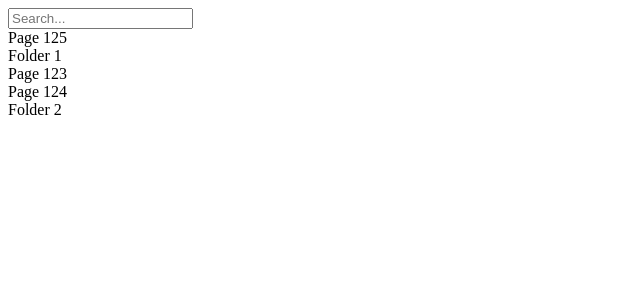
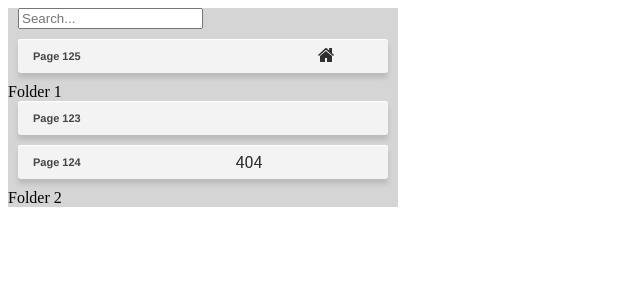
Before and after one commit to vdekov/poc-pages-redux, a React (Create React App) app: page / in a window 1280 px wide. Shown: the top 300 px of the page, without its empty margins (0-640 px from the left). Built offline with nearby package versions, Linux system fonts and the light colour scheme.

Commit message:
Include SVG sprite. Rework components.

```diff
--- a/public/css/style.css
+++ b/public/css/style.css
@@ -1,3 +1,177 @@
+#app {
+   width: 390px;
+   background-color: #d5d5d5;
+}
+
 #sk-mp-searchbox {
-   position: relative;
+   margin-bottom: 10px;
+   padding: 0 10px;
 }
+
+#sk-mp-searchbox .sb-wrapper {
+   width: 100%;
+}
+
+#sk-mp-searchbox .sb-wrapper .sb-field {
+   width: 100%;
+   height: 32px;
+   box-sizing: border-box;
+}
+
+#sk-mp-searchbox .sb-wrapper .sb-label {
+   padding: 8px 6px;
+   background: url('/Images/sprite.svg') no-repeat 98% -215px / 30px;
+}
+
+#sk-mp-searchbox .sb-wrapper .sb-clear {
+   margin: -11px 10px;
+}
+
+.sk-mp-pageslist {
+   padding: 0 10px;
+}
+
+.sk-mp-pageslist .sk-mp-pageslist-item {
+   width: 100%;
+   height: 34px;
+   margin-bottom: 10px;
+   line-height: 34px;
+   background-color: #f3f3f3;
+   border-radius: 3px;
+   box-shadow: 0 5px 5px 0 rgba(0,0,0,0.12), inset 0 1px 1px 0 rgba(255,255,255,1);
+   cursor: pointer;
+}
+
+.sk-mp-pageslist-item:after,
+.sk-mp-folders-item:after,
+.sk-mp-redirects-item:after {
+   clear: both;
+}
+
+.sk-mp-pageslist .sk-mp-pageslist-item:hover {
+   margin: -2px -2px 8px -2px;
+   border: 2px solid #4799ea;
+}
+
+.sk-mp-pageslist-item .sk-mp-pageslist-item-title {
+   display: inline-block;
+   float: left;
+   max-width: 170px;
+   height: 34px;
+   margin-left: 15px;
+   font-family: Lato2, Helvetica, Arial, sans-serif;
+   font-weight: bold;
+   font-size: 11px;
+   color: #444;
+   overflow: hidden;
+   text-overflow: ellipsis;
+}
+
+.sk-mp-pageslist-item .sk-mp-pageslist-item-btn {
+   width: 20px;
+   height: 20px;
+   margin-top: 7px;
+   margin-right: 4px;
+   float: right;
+   visibility: hidden;
+   background-image: url('/Images/sprite.svg');
+   background-size: 30px;
+}
+
+.sk-mp-pageslist-item .sk-mp-pageslist-item-btn.btn-404 {
+   width: 30px;
+}
+
+.sk-mp-pageslist-item:hover .sk-mp-pageslist-item-btn.btn-publish {
+   background-position: -5px -54px;
+   opacity: 0.3;
+}
+
+.sk-mp-pageslist-item:hover .sk-mp-pageslist-item-btn.btn-404 {
+   background-position: 0 -77px;
+}
+
+.sk-mp-pageslist-item:hover .sk-mp-pageslist-item-btn.btn-move {
+   background-position: -5px -122px;
+}
+
+.sk-mp-pageslist-item:hover .sk-mp-pageslist-item-btn.btn-duplicate {
+   background-position: -5px -146px;
+}
+
+.sk-mp-pageslist-item:hover .sk-mp-pageslist-item-btn.btn-home {
+   background-position: -5px -31px;
+}
+
+.sk-mp-pageslist-item:hover .sk-mp-pageslist-item-btn.btn-edit {
+   background-position: -4px -170px;
+}
+
+.sk-mp-pageslist-item:hover .sk-mp-pageslist-item-btn.btn-delete {
+   background-position: -5px -197px;
+}
+
+.sk-mp-pageslist-item.published .sk-mp-pageslist-item-btn.btn-publish,
+.sk-mp-pageslist-item .sk-mp-pageslist-item-btn.btn-publish:hover {
+   background-position: -5px -54px;
+   opacity: 1;
+}
+
+.sk-mp-pageslist-item.homepage .sk-mp-pageslist-item-btn.btn-home,
+.sk-mp-pageslist-item .sk-mp-pageslist-item-btn.btn-home:hover {
+   background-position: -5px -8px;
+}
+
+.sk-mp-pageslist-item.page404 .sk-mp-pageslist-item-btn.btn-404,
+.sk-mp-pageslist-item .sk-mp-pageslist-item-btn.btn-404:hover {
+   background-position: 0 -98px;
+}
+
+.sk-mp-pageslist-item:hover .sk-mp-pageslist-item-btn,
+.sk-mp-pageslist-item.homepage .btn-home,
+.sk-mp-pageslist-item.page404 .btn-404,
+.sk-mp-folders-item:hover .sk-mp-folders-item-btn,
+.sk-mp-redirects-item:hover .sk-mp-redirects-item-btn {
+   visibility: visible;
+}
+
+#sk-mp-wrapper .sk-collapsible-content {
+   padding-left: 10px;
+   padding-right: 10px;
+   color: #444;
+}
+
+#sk-mp-folders > .sk-mp-folders-item,
+#sk-mp-redirects > .sk-mp-redirects-item {
+   font-family: Lato2, Helvetica, Arial, sans-serif;
+   font-size: 13px;
+   line-height: 18px;
+   cursor: pointer;
+}
+
+#sk-mp-folders > .sk-mp-folders-item {
+   padding-left: 20px;
+   background: url('/Images/sprite.svg') no-repeat -7px -245px / 30px;
+
+}
+
+.sk-mp-folders-item .sk-mp-folders-item-btn,
+.sk-mp-redirects-item .sk-mp-redirects-item-btn {
+   width: 16px;
+   height: 16px;
+   margin-right: 4px;
+   float: right;
+   visibility: hidden;
+   background-image: url('/Images/sprite.svg');
+   background-size: 30px;
+}
+
+.sk-mp-folders-item:hover .sk-mp-folders-item-btn.btn-edit,
+.sk-mp-redirects-item:hover .sk-mp-redirects-item-btn.btn-edit {
+   background-position: -8px -170px;
+}
+
+.sk-mp-folders-item:hover .sk-mp-folders-item-btn.btn-delete,
+.sk-mp-redirects-item:hover .sk-mp-redirects-item-btn.btn-delete {
+   background-position: -8px -197px;
+}
--- a/src/components/App.js
+++ b/src/components/App.js
@@ -3,7 +3,7 @@ import SearchBox from '../containers/SearchBox';
 import FoldersList from '../containers/FoldersList';
 
 const App = () => (
-   <div>
+   <div id="app">
       <SearchBox id="sk-mp-searchbox" placeholder="Search..."/>
       <FoldersList/>
    </div>
--- a/src/containers/PageItem.js
+++ b/src/containers/PageItem.js
@@ -1,35 +1,54 @@
 import React from 'react';
 import { connect } from 'react-redux';
-import { getHomepageId, get404pageId } from '../selectors';
+import { getHomePageId, get404PageId } from '../selectors';
+import { setHomePage, set404Page, unset404Page, publishPage } from '../actions';
 import Button from '../components/Button';
 
 const PageItem = ( props ) => {
    console.log( '>>> page item', props );
+
    const class_name = [
       'sk-mp-pageslist-item',
       ( props.is_published ? ' published' : '' ),
       ( props.is_homepage  ? ' homepage'  : '' ),
       ( props.is_404_page  ? ' page404'   : '' ),
    ].join( '' );
+   const setHomePage   = props.is_homepage ? function () {} : props.setHomePage;
+   const toggle404Page = props.is_404_page ? props.unset404Page : props.set404Page;
 
    return (
       <div className={ class_name }>
          <span className="sk-mp-pageslist-item-title">{ props.name }</span>
          <Button className="sk-mp-pageslist-item-btn btn-delete"/>
          <Button className="sk-mp-pageslist-item-btn btn-edit"/>
-         <Button className="sk-mp-pageslist-item-btn btn-home"/>
+         <Button className="sk-mp-pageslist-item-btn btn-home" onClick={ setHomePage }/>
          <Button className="sk-mp-pageslist-item-btn btn-duplicate sk-ui-advanced-option"/>
          <Button className="sk-mp-pageslist-item-btn btn-move sk-ui-advanced-option"/>
-         <Button className="sk-mp-pageslist-item-btn btn-404 sk-ui-advanced-option"/>
-         <Button className="sk-mp-pageslist-item-btn btn-publish sk-ui-advanced-option"/>
+         <Button className="sk-mp-pageslist-item-btn btn-404 sk-ui-advanced-option" onClick={ toggle404Page }/>
+         <Button className="sk-mp-pageslist-item-btn btn-publish sk-ui-advanced-option" onClick={ props.publishPage }/>
       </div>
    );
 };
 
 const mapStateToProps = ( state, own_props ) => ({
-   is_homepage : getHomepageId( state ) === own_props.id,
-   is_404_page : get404pageId( state ) === own_props.id,
+   is_homepage : getHomePageId( state ) === own_props.id,
+   is_404_page : get404PageId( state ) === own_props.id,
    is_visible  : true, // TODO: Use the current filter
 });
 
-export default connect( mapStateToProps )( PageItem );
+const mapDispatchToProps = ( dispatch, own_props ) => ({
+   setHomePage : () => {
+      dispatch( setHomePage( own_props.id ) )
+   },
+   set404Page : () => {
+      dispatch( set404Page( own_props.id ) )
+   },
+   unset404Page : () => {
+      dispatch( unset404Page( own_props.id ) )
+   },
+   publishPage : () => {
+      dispatch( publishPage( own_props.id ) )
+   },
+});
+
+export default connect( mapStateToProps, mapDispatchToProps )( PageItem );
--- a/src/index.js
+++ b/src/index.js
@@ -10,7 +10,7 @@ import preloaded_data from './store/data';
 
 import './styles.css';
 
-const store = window.store = createStore(
+const store = createStore(
    root_reducer,
    preloaded_data,
    applyMiddleware( thunk, createLogger() )
--- a/src/reducers/pages.js
+++ b/src/reducers/pages.js
@@ -8,11 +8,10 @@ const order = ( state = [], action ) => {
 const items = ( state = {}, action ) => {
    switch ( action.type ) {
    case constants.PUBLISH_PAGE:
-      return state.map( page => {
-         return page.id === action.id
-            ? { ...page, is_published : true }
-            : page;
-      });
+      return {
+         ...state,
+         [ action.id ] : { ...state[ action.id ], is_published : true }
+      };
    default:
       return state;
    }
--- a/src/selectors/index.js
+++ b/src/selectors/index.js
@@ -29,10 +29,10 @@ export const getPagesByFolderId = ( state, folder_id ) => {
    return page_items;
 };
 
-export const getHomepageId = ( state ) => {
+export const getHomePageId = ( state ) => {
    return state.page_home_id;
 };
 
-export const get404pageId = ( state ) => {
+export const get404PageId = ( state ) => {
    return state.page_404_id;
 };
```
Also changed, not shown: public/Images/sprite.svg (added).
